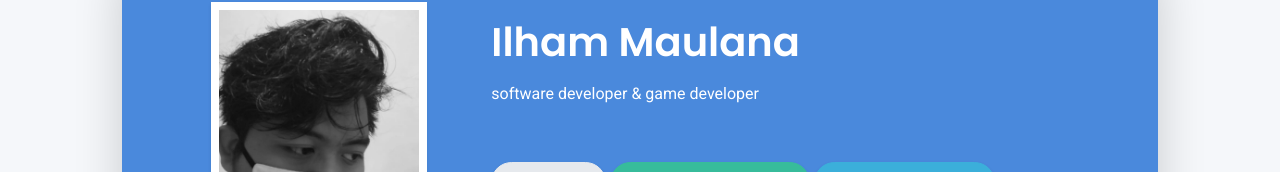
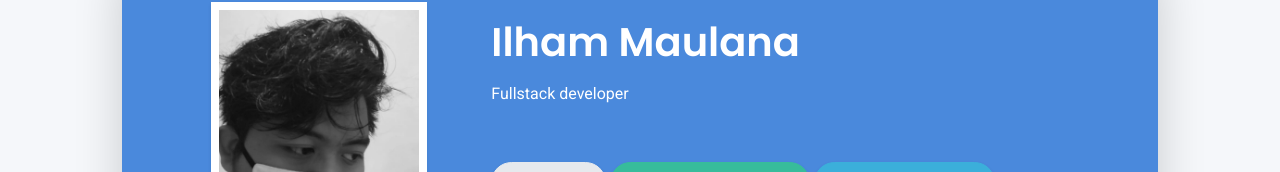
Before and after one commit to ilham-m/ilham-m.github.io, a plain HTML site: page index.html in a window 1280 px wide. Shown: the part 150-322 px from the top of the page. Drawn offline with nearby package versions, Linux system fonts and the light colour scheme.

Commit message:
Update index.html

```diff
--- a/index.html
+++ b/index.html
@@ -61,7 +61,7 @@
               </div>
               <div class="col-lg-8 col-md-7 text-center text-md-start">
                 <h2 class="h1 mt-2" data-aos="fade-left" data-aos-delay="0">Ilham Maulana</h2>
-                <p data-aos="fade-left" data-aos-delay="100">software developer & game developer</p>
+                <p data-aos="fade-left" data-aos-delay="100">Fullstack developer</p>
                 <div class="d-print-none mt-4" data-aos="fade-left" data-aos-delay="200">
                   <a class="btn btn-light shadow-sm mt-1" href="about.html">About me</a>
                   <a class="btn btn-success shadow-sm mt-1" href="edu.html">education Background</a>
```
